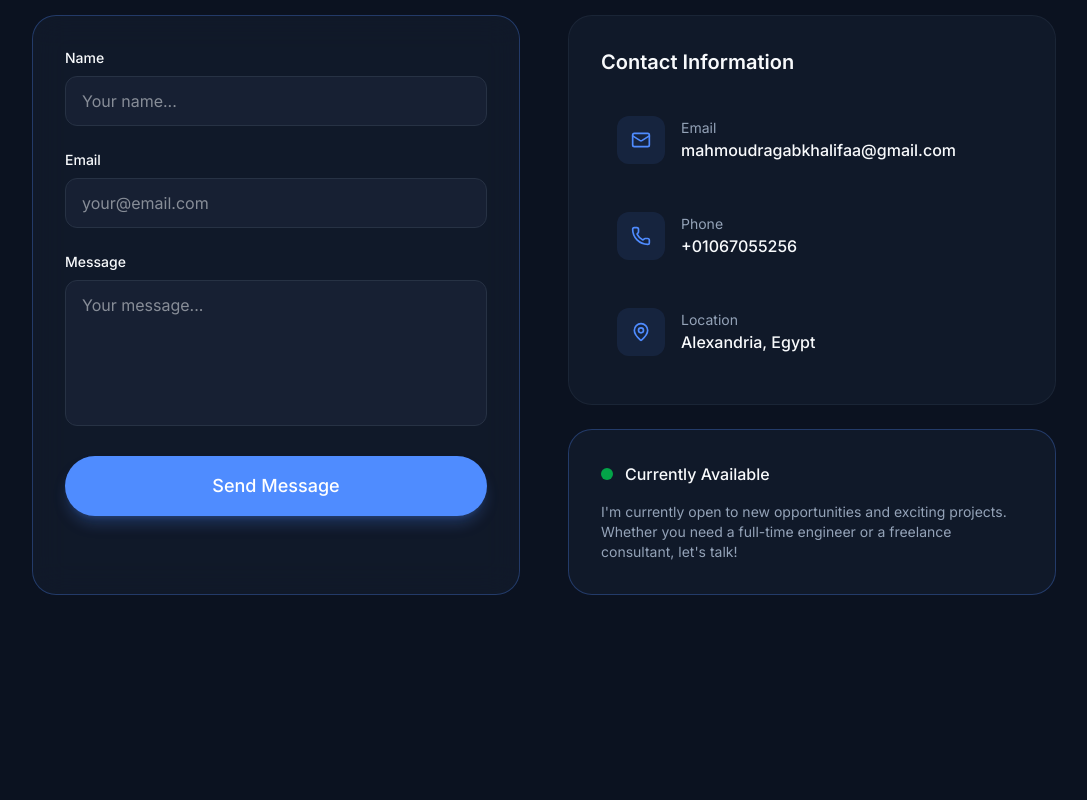
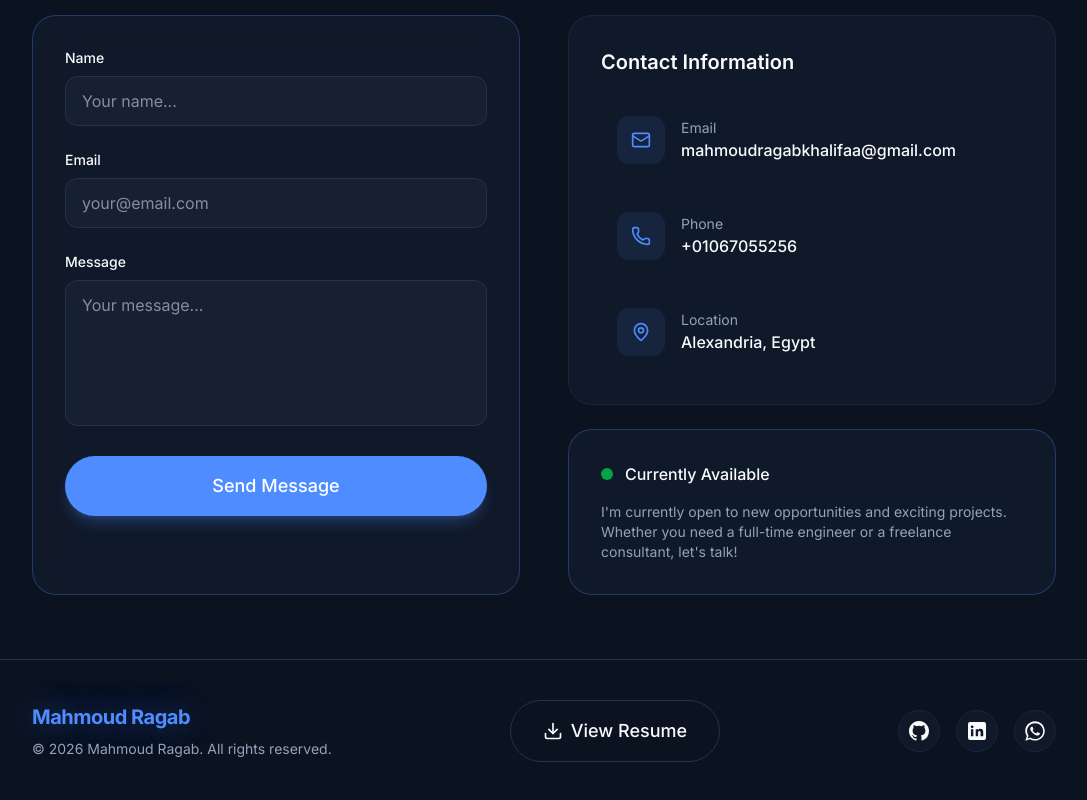
Before and after one commit to Mahmoud-Ragab-Khalifa/personal-portfolio, a Next.js app: page / in a window 1280 px wide. Shown: the part 3698-4498 px from the top of the page, without its empty margins (96-1183 px from the left). Before the commit the page ends 4357 px from the top, so only its background shows below. Built offline with nearby package versions, Linux system fonts and the light colour scheme.

Commit message:
feat: add footer

```diff
--- a/src/app/layout.tsx
+++ b/src/app/layout.tsx
@@ -2,6 +2,7 @@ import type { Metadata } from "next";
 import { Inter } from "next/font/google";
 import "./globals.css";
 import Header from "./layout/Header";
+import Footer from "./layout/Footer";
 
 const inter = Inter({
   subsets: ["latin"],
@@ -23,6 +24,7 @@ export default function RootLayout({
       <body>
         <Header />
         {children}
+        <Footer />
       </body>
     </html>
   );
--- /dev/null
+++ b/src/app/layout/Footer.tsx
@@ -0,0 +1,53 @@
+import { socialMediaLinks } from "@/constants/socialMediaLinks";
+import AnimatedBorderButton from "../components/AnimatedBorderButton";
+import { Download } from "lucide-react";
+
+const Footer = () => {
+  const currentYear = new Date().getFullYear();
+
+  return (
+    <footer className="py-10 border-t border-border">
+      <div className="container flex flex-col md:flex-row items-center justify-between gap-8">
+        {/* Logo & Copyright */}
+        <div className="text-center md:text-left">
+          <a
+            href="#"
+            className="glow-text text-primary text-xl font-bold tracking-tight"
+          >
+            Mahmoud Ragab
+          </a>
+          <p className="text-sm text-muted-foreground mt-2">
+            © {currentYear} Mahmoud Ragab. All rights reserved.
+          </p>
+        </div>
+
+        {/* View Resume CTA */}
+        <AnimatedBorderButton
+          href="/resume/MahmoudRagabResume.pdf"
+          target="_blank"
+          rel="noopener noreferrer"
+        >
+          <Download className="w-5 h-5" />
+          View Resume
+        </AnimatedBorderButton>
+
+        {/* Social Links */}
+        <div className="flex items-center gap-4">
+          {socialMediaLinks.map((social) => (
+            <a
+              key={social.href}
+              href={social.href}
+              target="_blank"
+              rel="noopener noreferrer"
+              className="p-2 rounded-full glass hover:bg-primary/10 hover:text-primary transition-all"
+            >
+              <social.icon />
+            </a>
+          ))}
+        </div>
+      </div>
+    </footer>
+  );
+};
+
+export default Footer;
```
